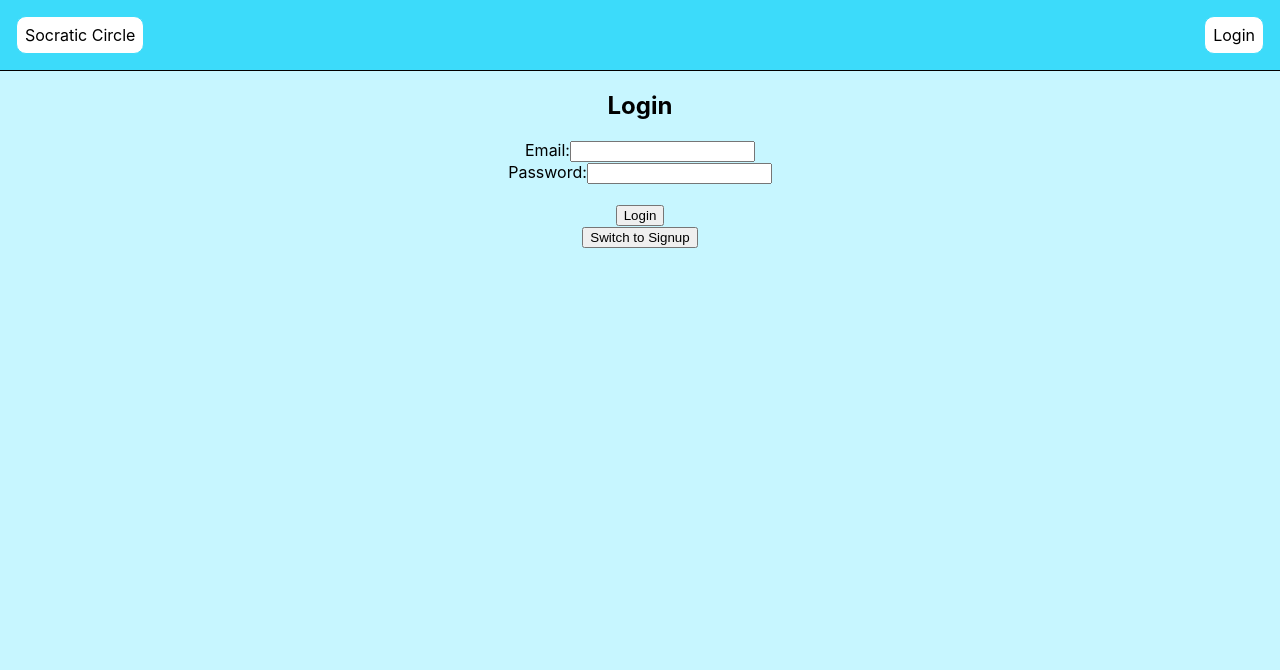
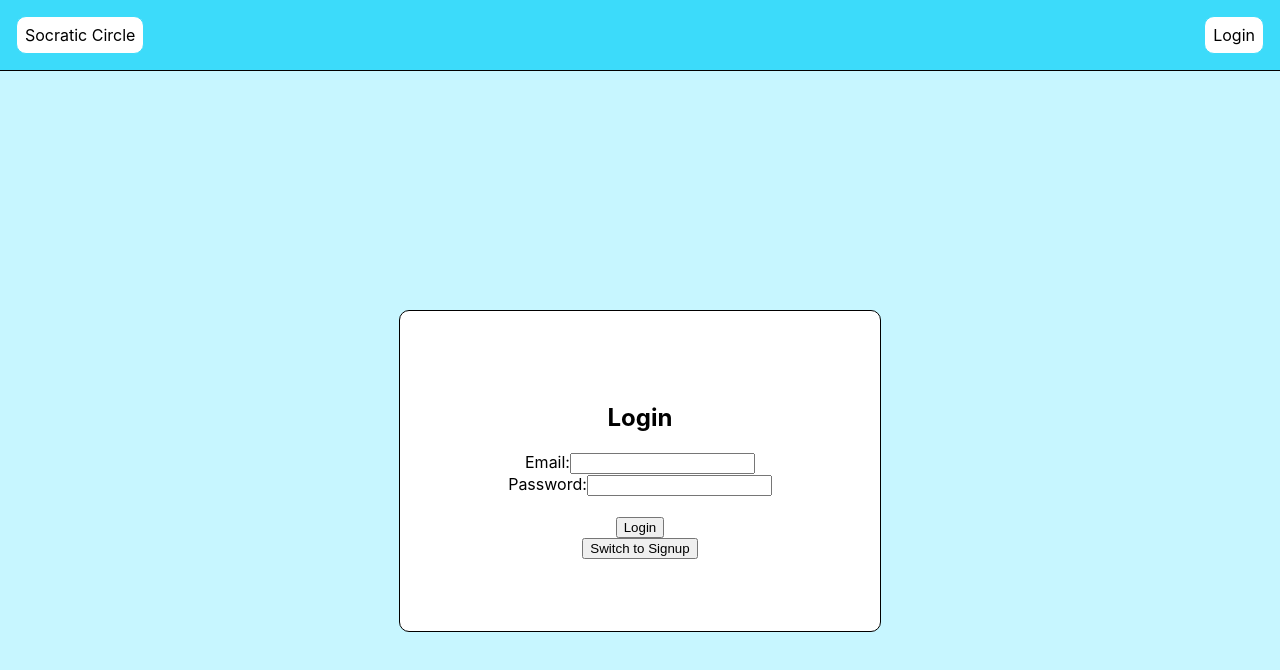
Before and after one commit to rorymcclenahan/socratic-circle, a React (Create React App) app in the folder socratic-circle-frontend/: page /login in a window 1280 px wide. Shown: the top 670 px of the page. Built offline with nearby package versions, Linux system fonts and the light colour scheme.

Commit message:
Styled login

```diff
--- /dev/null
+++ b/socratic-circle-frontend/src/styles/Login.css
@@ -0,0 +1,32 @@
+.login-menu {
+  display: flex;
+  flex-direction: column;
+  justify-content: center;
+  align-items: center;
+  height: 100vh;
+
+}
+
+.login-box{
+    display: flex;
+    flex-direction: column;
+    justify-content: center;
+    align-items: center;
+    width: 30rem;
+    height: 20rem;
+    border: 1px solid black;
+    border-radius: 10px;
+    background-color: white;
+}
+
+.entry-box {
+    margin: 1rem;
+    padding: 1rem;
+}
+
+.form {
+    display: flex;
+    flex-direction: column;
+    justify-content: center;
+    align-items: center;
+}
--- a/socratic-circle-frontend/src/views/Login.js
+++ b/socratic-circle-frontend/src/views/Login.js
@@ -1,5 +1,6 @@
 import React from 'react'
 import { useState } from 'react'
+import '../styles/Login.css'
 
 const Login = () => {
 const [isLogin, setIsLogin] = useState(true);
@@ -9,10 +10,11 @@ const handleToggle = () => {
 };
 
 return (
-    <div>
+    <div className='login-menu'>
+        <div className='login-box'>
         {isLogin ? <h2>Login</h2> : <h2>Signup</h2>}
         <form>
-            <label>
+            <label className='entry-box'>
                 Email:
                 <input type="email" />
             </label>
@@ -34,6 +36,7 @@ return (
         <button onClick={handleToggle}>
             {isLogin ? 'Switch to Signup' : 'Switch to Login'}
         </button>
+        </div>
     </div>
 );
 }
```
